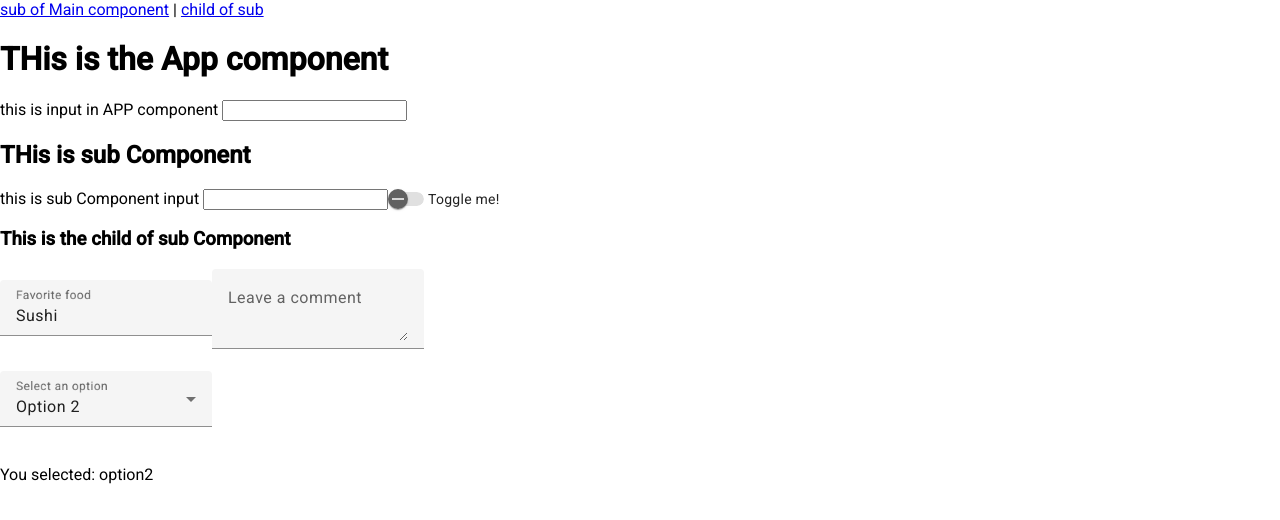
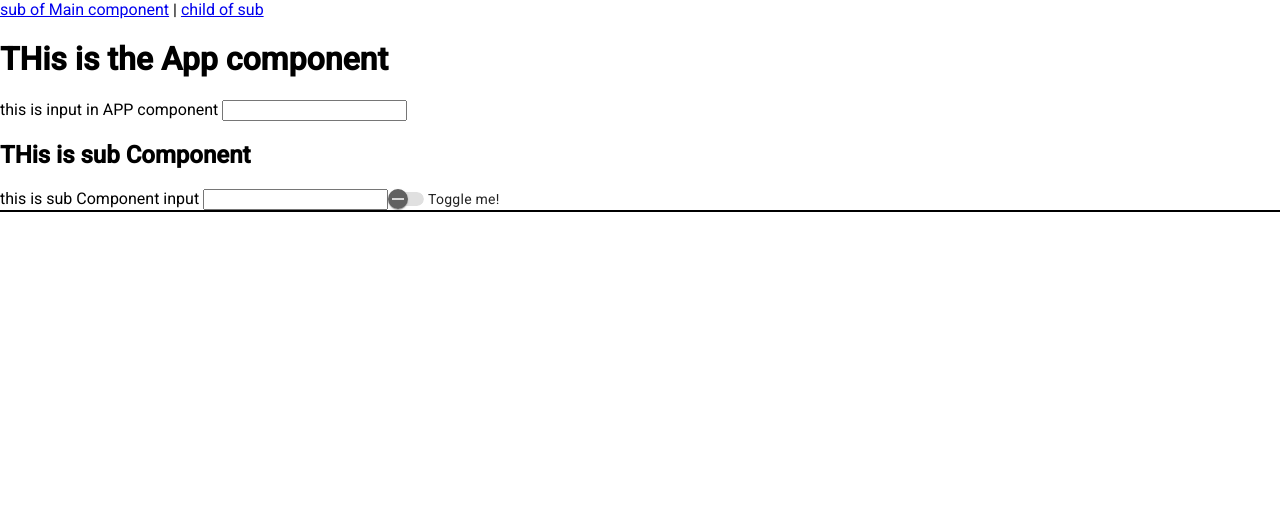
Before and after one commit to mohamedhadri/angular-FileSystem-and-basicRouting, an Angular app: page /sub in a window 1280 px wide. Shown: the top 520 px of the page. Built offline with nearby package versions, Linux system fonts and the light colour scheme.

Commit message:
test routing

```diff
--- a/angular.json
+++ b/angular.json
@@ -96,5 +96,8 @@
         }
       }
     }
+  },
+  "cli": {
+    "analytics": "4c05b214-2cba-45f0-b0b5-ef679d58c40c"
   }
 }
--- a/src/app/app.component.html
+++ b/src/app/app.component.html
@@ -1,6 +1,6 @@
 <nav>
     <a class="button" routerLink="/sub">sub of Main component</a> |
-    <a class="button" routerLink="/child">child of sub </a>
+    <a class="button" routerLink="sub/child">child of sub </a>
   </nav>
 
 
--- a/src/app/app.component.ts
+++ b/src/app/app.component.ts
@@ -1,9 +1,10 @@
 import { Component } from '@angular/core';
+import {TestService} from "./test.service";
 
 @Component({
   selector: 'app-root',
   templateUrl: './app.component.html',
-  styleUrls: ['./app.component.css']
+  styleUrls: ['./app.component.css'],
 })
 export class AppComponent {
   title = 'my-project';
--- a/src/app/sub-comp/child-comp/child-comp.component.ts
+++ b/src/app/sub-comp/child-comp/child-comp.component.ts
@@ -1,4 +1,5 @@
 import { Component } from '@angular/core';
+import {TestService} from "../../test.service";
 
 @Component({
   selector: 'app-child-comp',
@@ -7,4 +8,7 @@ import { Component } from '@angular/core';
 })
 export class ChildCompComponent {
   selected = 'option2';
+  constructor(private testService: TestService) {
+    this.testService.get();
+  }
 }
--- a/src/app/sub-comp/sub-comp.component.html
+++ b/src/app/sub-comp/sub-comp.component.html
@@ -1,6 +1,8 @@
 <h2>THis is sub Component</h2>
 
-this is sub Component input <input type="text">
+this is sub Component input
+<input type="text">
 <mat-slide-toggle>Toggle me!</mat-slide-toggle>
-
-<app-child-comp></app-child-comp>
+<div style="border: 1px solid">
+  <router-outlet></router-outlet>
+</div>
--- a/src/app/sub-comp/sub-comp.component.ts
+++ b/src/app/sub-comp/sub-comp.component.ts
@@ -1,4 +1,5 @@
 import { Component } from '@angular/core';
+import {TestService} from "../test.service";
 
 @Component({
   selector: 'app-sub-comp',
--- a/src/app/sub-comp/sub-comp.module.ts
+++ b/src/app/sub-comp/sub-comp.module.ts
@@ -4,6 +4,8 @@ import { SubCompComponent } from './sub-comp.component';
 import { ChildCompModule } from './child-comp/child-comp.module';
 
 import { MatSlideToggleModule } from '@angular/material/slide-toggle';
+import {TestService} from "../test.service";
+import {RouterModule} from "@angular/router";
 
 
 @NgModule({
@@ -14,7 +16,8 @@ import { MatSlideToggleModule } from '@angular/material/slide-toggle';
   imports: [
     CommonModule,
     ChildCompModule,
-    MatSlideToggleModule
+    MatSlideToggleModule,
+    RouterModule
 
 
   ],
```
